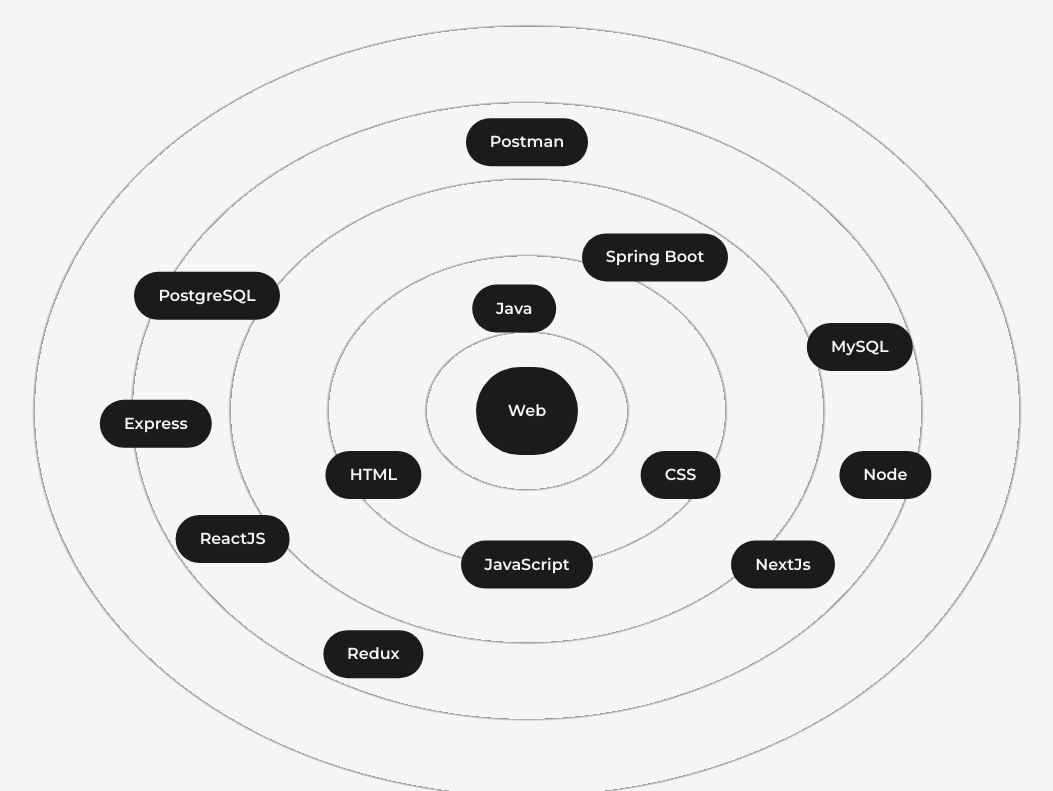
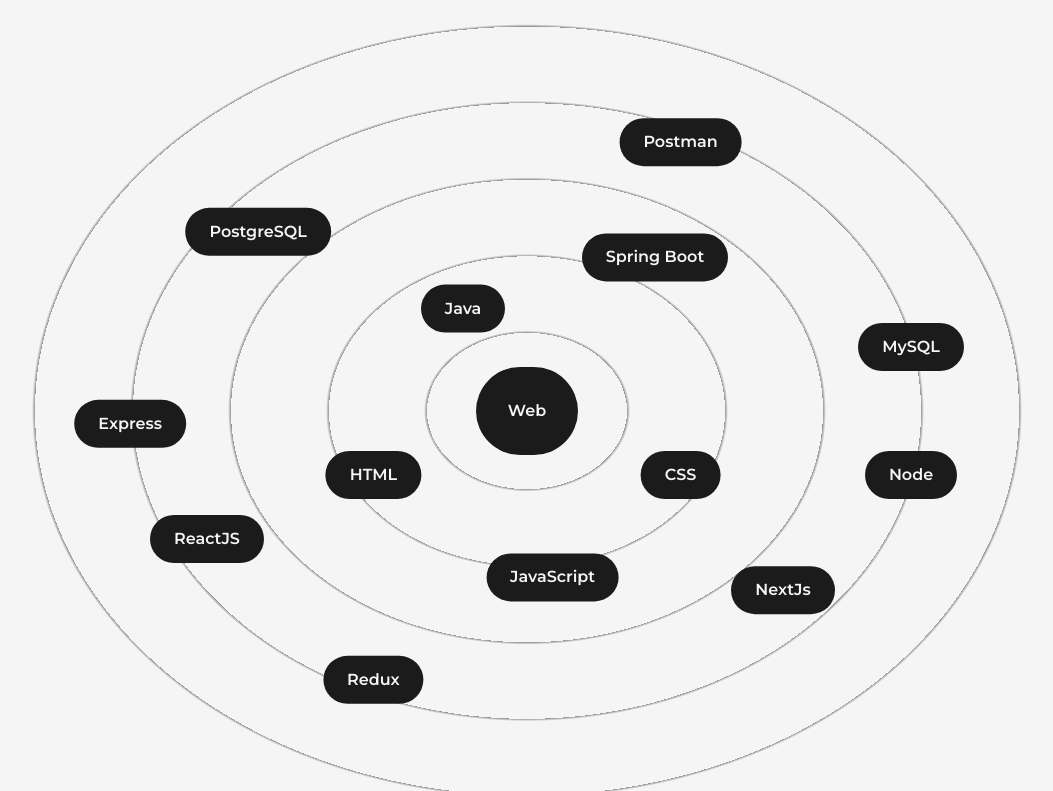
Before and after one commit to Jofregf/portfolio, a Next.js app: page /about in a window 1280 px wide. Shown: the part 2049-2840 px from the top of the page, without its empty margins (113-1166 px from the left). Built offline with nearby package versions, Linux system fonts and the light colour scheme.

Commit message:
agregado de experiencia laboral

```diff
--- a/src/components/Education.js
+++ b/src/components/Education.js
@@ -22,7 +22,7 @@
                     {time} | {place}
                 </span>
                 <p className="font-medium w-full md:text-sm">{info}</p>
-                <p>
+                <span>
                     <a
                         href={`${certificate}`}
                         target="_blank"
@@ -30,7 +30,7 @@
                     >
                         {certificate ? <p>Certificado</p> : null}
                     </a>
-                </p>
+                </span>
             </motion.div>
         </li>
     )
--- a/src/components/Skills.js
+++ b/src/components/Skills.js
@@ -29,19 +29,19 @@
                 >
                     Web
                 </motion.div>
-                <Skill name="Java" x="-1vw" y="-8vw"/>
+                <Skill name="Java" x="-5vw" y="-8vw"/>
                 <Skill name="Spring Boot" x="10vw" y="-12vw"/>
-                <Skill name="PostgreSQL" x="-25vw" y="-9vw"/>
-                <Skill name="MySQL" x="26vw" y="-5vw"/>
-                <Skill name="Postman" x="0vw" y="-21vw"/>
+                <Skill name="PostgreSQL" x="-21vw" y="-14vw"/>
+                <Skill name="MySQL" x="30vw" y="-5vw"/>
+                <Skill name="Postman" x="12vw" y="-21vw"/>
                 <Skill name="HTML" x="-12vw" y="5vw"/>
                 <Skill name="CSS" x="12vw" y="5vw"/>
-                <Skill name="JavaScript" x="0vw" y="12vw"/>
-                <Skill name="Node" x="28vw" y="5vw"/>
-                <Skill name="Express" x="-29vw" y="1vw"/>
-                <Skill name="NextJs" x="20vw" y="12vw"/>
-                <Skill name="ReactJS" x="-23vw" y="10vw"/>
-                <Skill name="Redux" x="-12vw" y="19vw"/>
+                <Skill name="JavaScript" x="2vw" y="13vw"/>
+                <Skill name="Node" x="30vw" y="5vw"/>
+                <Skill name="Express" x="-31vw" y="1vw"/>
+                <Skill name="NextJs" x="20vw" y="14vw"/>
+                <Skill name="ReactJS" x="-25vw" y="10vw"/>
+                <Skill name="Redux" x="-12vw" y="21vw"/>
 
             </div>
 
```
